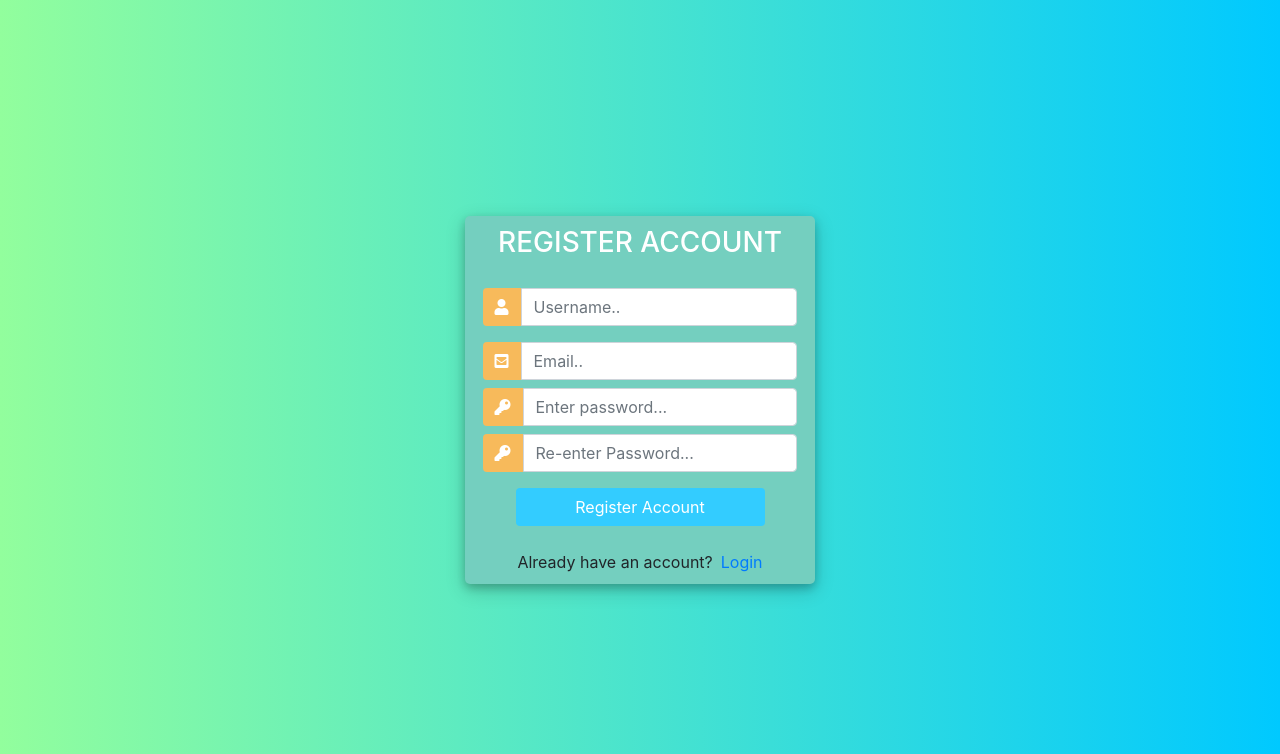
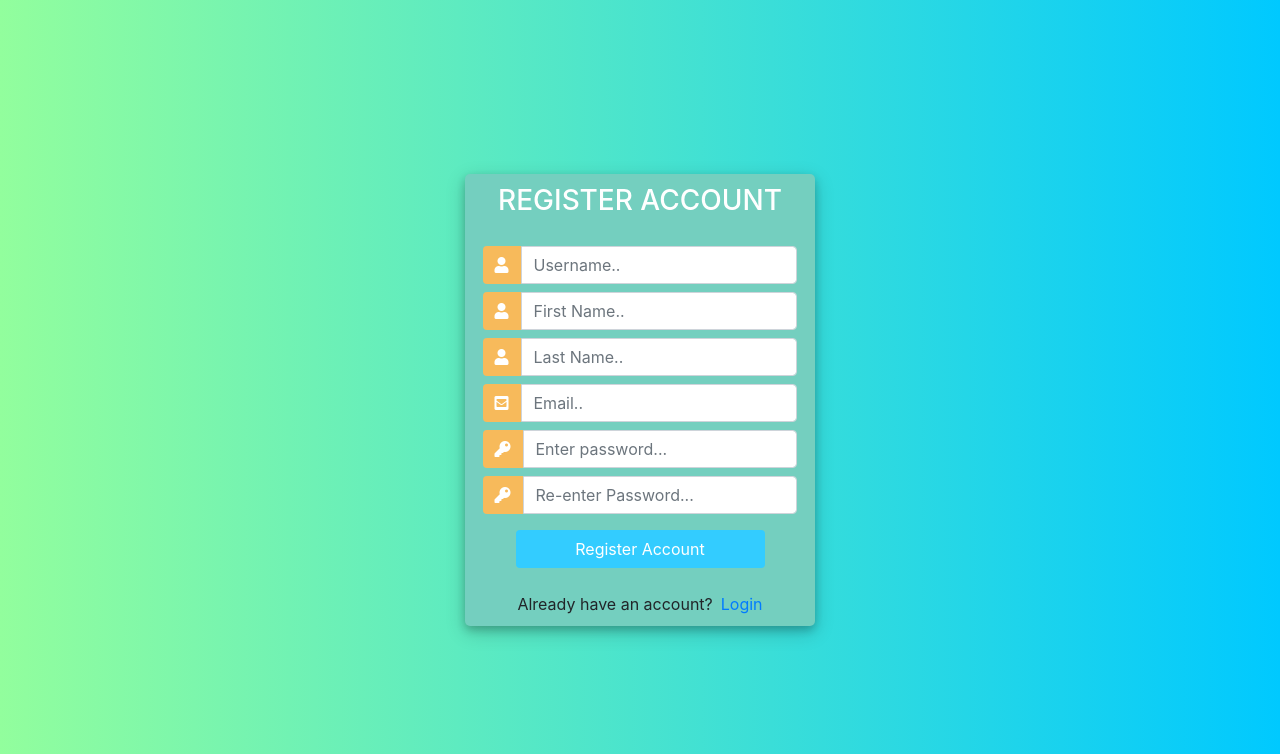
Before and after one commit to RajatSingh08/geekjudge, a Django app: template OnlineJudge/OJ/templates/OJ/register.html in a window 1280 px wide. Shown: the top 754 px of the page. Run offline with Django 3.2, Linux system fonts and the light colour scheme; the template is opened without the code that fills it, so the values that code supplies are empty, except form fields; tables that the repository leaves empty hold one stand-in row (values such as "Sample post"); form fields are guessed from the names that the template uses; some libraries are stand-ins or nearby versions.

Commit message:
Add first_name & last_name in User Registration

```diff
--- a/OnlineJudge/OJ/forms.py
+++ b/OnlineJudge/OJ/forms.py
@@ -7,4 +7,5 @@ from django import forms
 class CreateUserForm(UserCreationForm):
     class Meta:
         model = User
-        fields = ['username', 'email', 'password1', 'password2']
+        fields = ['username', 'first_name', 'last_name',
+                  'email', 'password1', 'password2']
--- a/OnlineJudge/OJ/templates/OJ/register.html
+++ b/OnlineJudge/OJ/templates/OJ/register.html
@@ -82,12 +82,26 @@
                     <div class="d-flex justify-content-center form_container">
                         <form method="POST" action="">
                             {% csrf_token %}
-                            <div class="input-group mb-3">
+                            <div class="input-group mb-2">
                                 <div class="input-group-append">
                                     <span class="input-group-text"><i class="fas
                                             fa-user"></i></span>
                                 </div>
                                 {{form.username}}
+                            </div>
+                            <div class="input-group mb-2">
+                                <div class="input-group-append">
+                                    <span class="input-group-text"><i class="fas
+                                            fa-user"></i></span>
+                                </div>
+                                {{form.first_name}}
+                            </div>
+                            <div class="input-group mb-2">
+                                <div class="input-group-append">
+                                    <span class="input-group-text"><i class="fas
+                                            fa-user"></i></span>
+                                </div>
+                                {{form.last_name}}
                             </div>
                             <div class="input-group mb-2">
                                 <div class="input-group-append">
@@ -137,9 +151,11 @@
 		//Query All input fields
 		var form_fields = document.getElementsByTagName('input')
 		form_fields[1].placeholder='Username..';
-		form_fields[2].placeholder='Email..';
-		form_fields[3].placeholder='Enter password...';
-		form_fields[4].placeholder='Re-enter Password...';
+		form_fields[2].placeholder='First Name..';
+        form_fields[3].placeholder='Last Name..';
+        form_fields[4].placeholder='Email..';
+		form_fields[5].placeholder='Enter password...';
+		form_fields[6].placeholder='Re-enter Password...';
 
 
 		for (var field in form_fields){
```
Also changed, not shown: OnlineJudge/db.sqlite3.
